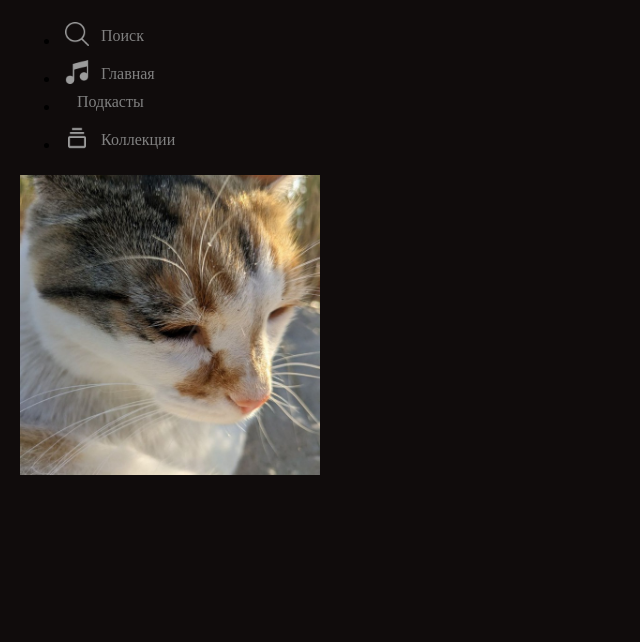
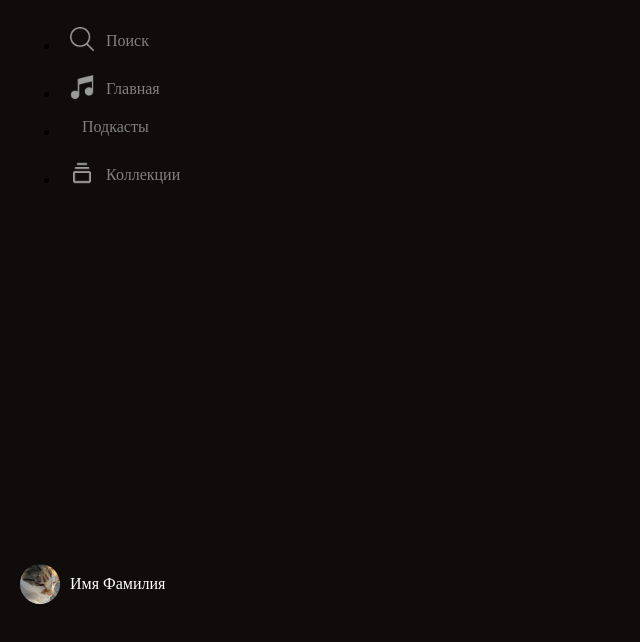
Before and after one commit to y9tr3ble/yandex-music-clone, a plain HTML site: page index.html in a window 1280 px wide. Shown: the part 96-738 px from the top of the page, without its empty margins (0-640 px from the left). Drawn offline with Linux system fonts and the light colour scheme.

Commit message:
added account container

```diff
--- a/index.html
+++ b/index.html
@@ -40,7 +40,10 @@
       </ul>
    </div>
    </div>
-      <img src="images/image.png">
+   <div class="account">
+      <img class="account_img" src="images/image.png">
+      <span class="account_name">Имя Фамилия</span>
+   </div>
    </aside>
 </body>
 </html>
--- a/styles/style.css
+++ b/styles/style.css
@@ -17,9 +17,13 @@ aside {
    font-size: 16px;
    font-weight: 500;
    padding: 20px;
+   height: 85vh;
    display: flex;
    flex-direction: column;
+   justify-content: space-between;
 }
+
+
 
 .menu {
    display: flex;
@@ -27,16 +31,12 @@ aside {
    position: relative;
 }
 
-.menu ul {
-   width: 100%;
-}
-
 .menu ul li img {
    width: 24px;
 }
 
 .menu ul li {
-   padding: 5px;
+   padding: 10px;
 }
 
 .menu ul li a {
@@ -57,3 +57,20 @@ aside {
 .grey-filtered {
    filter: invert(0.5) sepia(70) saturate(0) hue-rotate(0);
 }
+
+.account_img {
+   width: 40px;
+   height: 40px;
+   border-radius: 20px;
+
+}
+
+.account span {
+   color: white;
+}
+
+.account {
+   display: flex;
+   align-items: center;
+   gap: 10px;
+}
```
